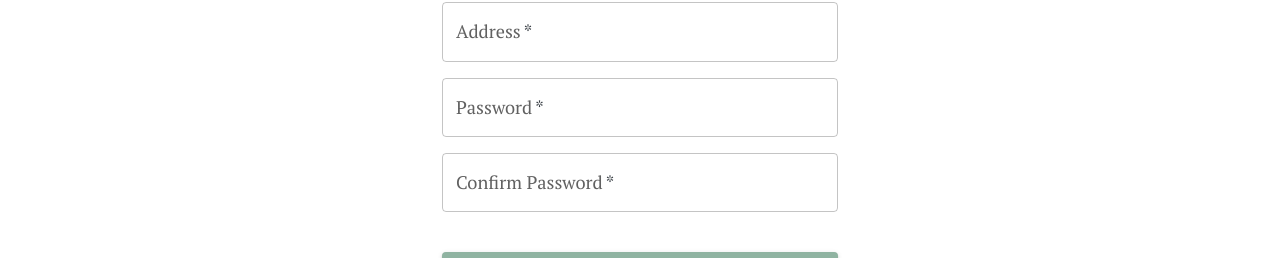
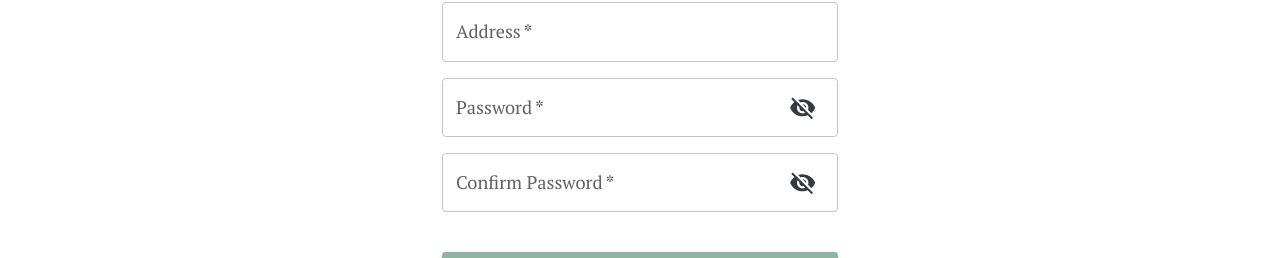
Before and after one commit to FennecFromSahara/Group-7-IDATA2301-IDATA2306, a React (Create React App) app in the folder coffeeshop-frontend/: page /createUser in a window 1280 px wide. Shown: the part 487-745 px from the top of the page. Built offline with nearby package versions, Linux system fonts and the light colour scheme.

Commit message:
Added toggle visibility for password

```diff
--- a/coffeeshop-frontend/src/pages/CreateUser/CreateUserForm.jsx
+++ b/coffeeshop-frontend/src/pages/CreateUser/CreateUserForm.jsx
@@ -12,8 +12,9 @@ import Container from "@mui/material/Container";
 import { asyncApiRequest } from "../../tools/requests";
 import { useNavigate } from "react-router-dom";
 import { useState } from "react";
-import { Alert } from "@mui/material";
+import { Alert, IconButton, InputAdornment } from "@mui/material";
 import { useTheme } from "@emotion/react";
+import { Visibility, VisibilityOff } from "@mui/icons-material";
 
 /**
  * Code adapted from
@@ -25,6 +26,16 @@ export default function CreateUserForm() {
   const navigate = useNavigate();
   const [error, setError] = useState("");
   const theme = useTheme();
+  const [showPassword, setShowPassword] = useState(false);
+  const [showConfirmPassword, setShowConfirmPassword] = React.useState(false);
+
+  const toggleShowPassword = () => {
+    setShowPassword(!showPassword);
+  };
+
+  const toggleShowConfirmPassword = () => {
+    setShowConfirmPassword(!showConfirmPassword);
+  };
 
   let errorMessage = null;
   if (error) {
@@ -160,9 +171,21 @@ export default function CreateUserForm() {
                 fullWidth
                 name="password"
                 label="Password"
-                type="password"
+                type={showPassword ? "text" : "password"}
                 id="password"
                 autoComplete="new-password"
+                InputProps={{
+                  endAdornment: (
+                    <InputAdornment position="end">
+                      <IconButton
+                        aria-label="toggle password visibility"
+                        onClick={toggleShowPassword}
+                      >
+                        {showPassword ? <Visibility /> : <VisibilityOff />}
+                      </IconButton>
+                    </InputAdornment>
+                  ),
+                }}
               />
             </Grid>
             <Grid item xs={12}>
@@ -171,9 +194,25 @@ export default function CreateUserForm() {
                 fullWidth
                 name="confirmPassword"
                 label="Confirm Password"
-                type="password"
+                type={showConfirmPassword ? "text" : "password"}
                 id="confirmPassword"
                 autoComplete="new-password"
+                InputProps={{
+                  endAdornment: (
+                    <InputAdornment position="end">
+                      <IconButton
+                        aria-label="toggle confirm password visibility"
+                        onClick={toggleShowConfirmPassword}
+                      >
+                        {showConfirmPassword ? (
+                          <Visibility />
+                        ) : (
+                          <VisibilityOff />
+                        )}
+                      </IconButton>
+                    </InputAdornment>
+                  ),
+                }}
               />
             </Grid>
             <Grid item xs={12}>
--- a/coffeeshop-frontend/src/pages/LoginPage/LoginForm.jsx
+++ b/coffeeshop-frontend/src/pages/LoginPage/LoginForm.jsx
@@ -1,20 +1,24 @@
-import * as React from "react";
-import Avatar from "@mui/material/Avatar";
-import Button from "@mui/material/Button";
-import CssBaseline from "@mui/material/CssBaseline";
-import TextField from "@mui/material/TextField";
-import FormControlLabel from "@mui/material/FormControlLabel";
-import Checkbox from "@mui/material/Checkbox";
-import Link from "@mui/material/Link";
-import Grid from "@mui/material/Grid";
-import Box from "@mui/material/Box";
+import React, { useState } from "react";
 import LockOutlinedIcon from "@mui/icons-material/LockOutlined";
-import Typography from "@mui/material/Typography";
-import Container from "@mui/material/Container";
-import { useState } from "react";
 import { useNavigate } from "react-router-dom";
 import { sendAuthenticationRequest } from "../../tools/authentication";
-import { Alert } from "@mui/material";
+import {
+  Alert,
+  IconButton,
+  InputAdornment,
+  Typography,
+  Container,
+  Link,
+  Grid,
+  Box,
+  Checkbox,
+  FormControlLabel,
+  TextField,
+  CssBaseline,
+  Button,
+  Avatar,
+} from "@mui/material";
+import { Visibility, VisibilityOff } from "@mui/icons-material";
 
 /**
  * Code adapted from
@@ -27,9 +31,10 @@ export default function LoginForm(props) {
   const [password, setPassword] = useState("");
   const [error, setError] = useState("");
   const navigate = useNavigate();
+  const [showPassword, setShowPassword] = useState(false);
 
   function submitForm(event) {
-    event.preventDefault(); // Prevent default form submission
+    event.preventDefault();
     console.log("Submitting form");
     sendAuthenticationRequest(
       username,
@@ -96,10 +101,22 @@ export default function LoginForm(props) {
             fullWidth
             name="password"
             label="Password"
-            type="password"
+            type={showPassword ? "text" : "password"}
             id="password"
             autoComplete="current-password"
             onChange={handlePasswordChange}
+            InputProps={{
+              endAdornment: (
+                <InputAdornment position="end">
+                  <IconButton
+                    aria-label="toggle password visibility"
+                    onClick={() => setShowPassword(!showPassword)}
+                  >
+                    {showPassword ? <Visibility /> : <VisibilityOff />}
+                  </IconButton>
+                </InputAdornment>
+              ),
+            }}
           />
           <FormControlLabel
             control={<Checkbox value="remember" color="primary" />}
--- a/coffeeshop-frontend/src/pages/Profile/UserProfilePage.jsx
+++ b/coffeeshop-frontend/src/pages/Profile/UserProfilePage.jsx
@@ -15,8 +15,6 @@ import {
   DialogActions,
   TextField,
   Snackbar,
-  Checkbox,
-  FormControlLabel,
   IconButton,
   InputAdornment,
 } from "@mui/material";
@@ -260,7 +258,6 @@ function UserProfilePage() {
                 onChange={(e) => setCurrentPassword(e.target.value)}
                 fullWidth
                 InputProps={{
-                  // <-- This is where the toggle button is added
                   endAdornment: (
                     <InputAdornment position="end">
                       <IconButton
```
